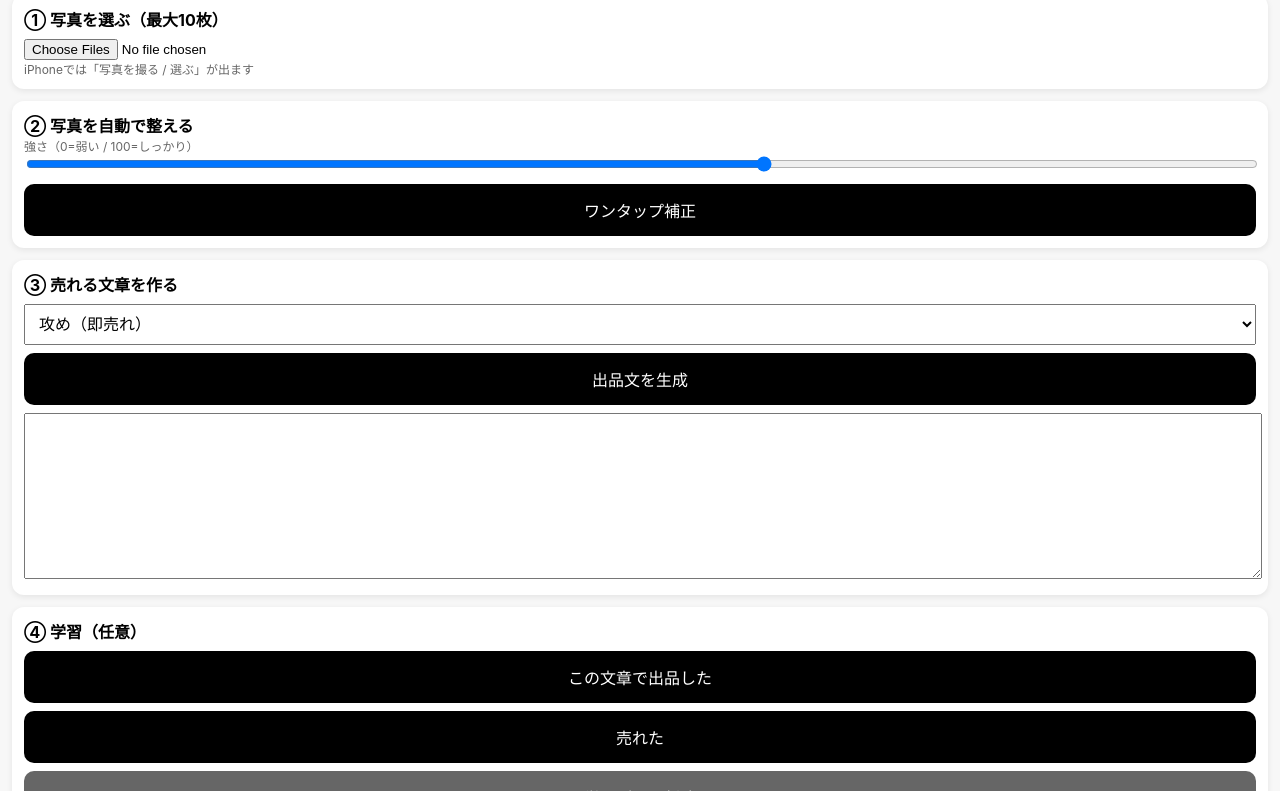
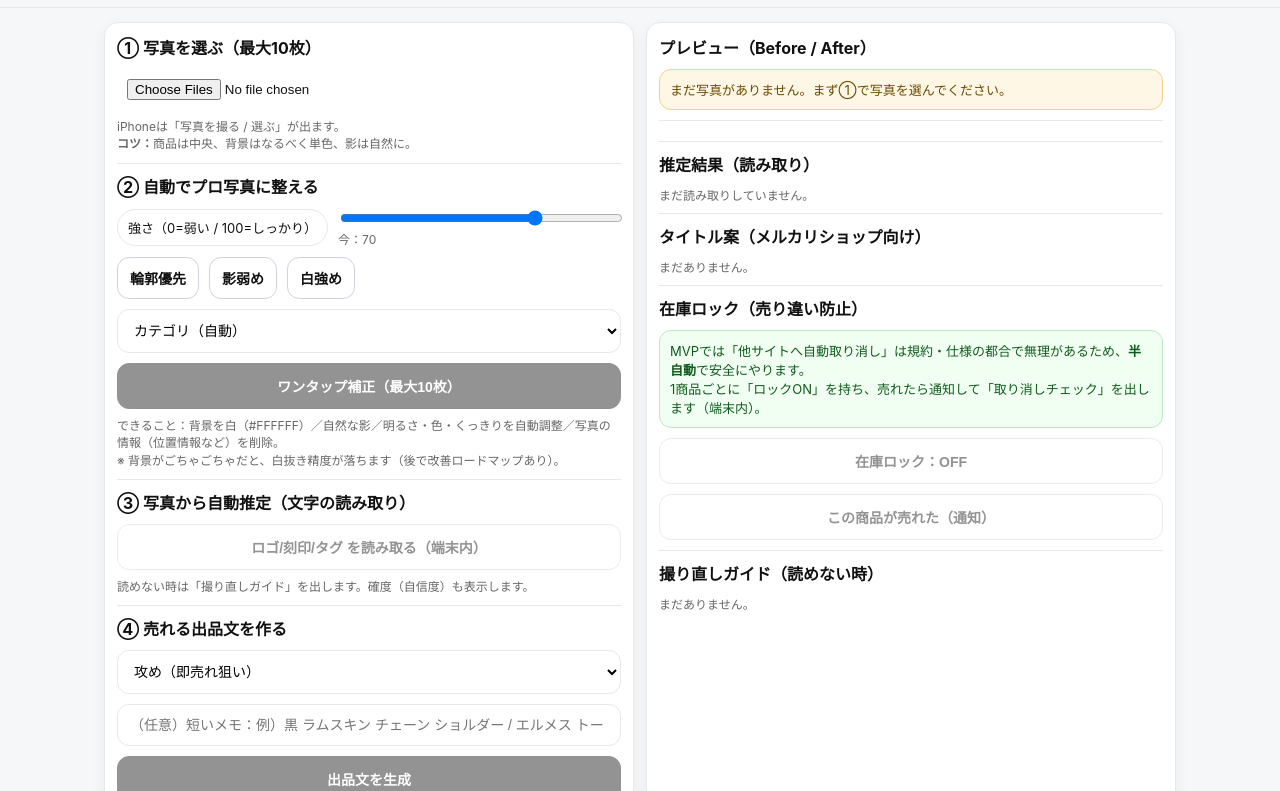
Before and after one commit to whitemuse-store/whitemuse, a plain HTML site: page index.html in a window 1280 px wide. Shown: the part 64-855 px from the top of the page. Drawn offline with nearby package versions, Linux system fonts and the light colour scheme.

Commit message:
Refactor index.html for PWA and layout improvements
Updated HTML structure and styles for improved layout and functionality, including PWA support and enhanced responsiveness.

```diff
--- a/index.html
+++ b/index.html
@@ -1,203 +1,294 @@
-<!DOCTYPE html>
+<!doctype html>
 <html lang="ja">
 <head>
   <meta charset="UTF-8" />
+  <meta name="viewport" content="width=device-width,initial-scale=1,viewport-fit=cover" />
   <title>WhiteMuse</title>
-  <meta name="viewport" content="width=device-width, initial-scale=1.0" />
-  <link rel="manifest" href="manifest.json">
-  <meta name="theme-color" content="#ffffff">
+
+  <!-- PWA -->
+  <meta name="theme-color" content="#ffffff" />
+  <meta name="apple-mobile-web-app-title" content="WhiteMuse">
+  <meta name="apple-mobile-web-app-capable" content="yes">
+  <meta name="apple-mobile-web-app-status-bar-style" content="default">
+  <link rel="manifest" href="./manifest.json">
+  <link rel="apple-touch-icon" href="./icon.svg">
+
   <style>
-    body {
-      font-family: -apple-system, BlinkMacSystemFont, sans-serif;
-      background:#f7f7f7;
-      margin:0;
+    :root{
+      --bg:#f6f7f9; --card:#fff; --ink:#111; --muted:#666;
+      --line:#e6e8ee; --btn:#111; --btn2:#fff; --accent:#111;
+      --radius:14px;
+    }
+    *{box-sizing:border-box}
+    body{
+      margin:0; background:var(--bg); color:var(--ink);
+      font-family:-apple-system,BlinkMacSystemFont,"Segoe UI",Roboto,Helvetica,Arial,"Noto Sans JP","Hiragino Sans",sans-serif;
+    }
+    header{
+      position:sticky; top:0; z-index:10;
+      background:rgba(246,247,249,.9); backdrop-filter: blur(10px);
+      border-bottom:1px solid var(--line);
+      padding:14px 14px 10px;
+    }
+    h1{margin:0; font-size:20px; letter-spacing:.2px}
+    .sub{margin-top:6px; color:var(--muted); font-size:12px}
+    main{padding:14px; max-width:1100px; margin:0 auto}
+    .grid{display:grid; gap:12px}
+    @media(min-width:980px){ .grid{grid-template-columns: 1fr 1fr;} }
+
+    .card{
+      background:var(--card);
+      border:1px solid var(--line);
+      border-radius:var(--radius);
       padding:12px;
+      box-shadow:0 4px 14px rgba(0,0,0,.05);
     }
-    h1 { font-size:20px; margin-bottom:10px; }
-    .card {
-      background:#fff;
-      border-radius:12px;
-      padding:12px;
-      margin-bottom:12px;
-      box-shadow:0 2px 6px rgba(0,0,0,0.08);
-    }
-    button {
-      width:100%;
-      padding:14px;
-      font-size:16px;
-      border-radius:10px;
-      border:none;
-      background:#000;
-      color:#fff;
-      margin-top:8px;
-    }
-    input[type="file"] {
-      width:100%;
-      margin-top:8px;
-    }
-    input[type="range"] {
+    .card h2{margin:0 0 10px; font-size:16px}
+    .row{display:flex; gap:10px; flex-wrap:wrap; align-items:center}
+    .btn{
+      appearance:none; border:1px solid #111; background:#111; color:#fff;
+      padding:12px 14px; border-radius:12px; font-size:14px; font-weight:700;
       width:100%;
     }
-    textarea {
-      width:100%;
-      height:160px;
-      margin-top:8px;
-      font-size:14px;
+    .btn.secondary{background:#fff; color:#111; border-color:#cfd3dd}
+    .btn.small{padding:10px 12px; width:auto}
+    .btn:disabled{opacity:.45}
+    .pill{
+      display:inline-flex; align-items:center; gap:8px;
+      padding:8px 10px; border-radius:999px; border:1px solid var(--line);
+      background:#fff; color:#111; font-size:13px;
     }
-    select {
-      width:100%;
-      padding:10px;
-      font-size:16px;
-      margin-top:8px;
+    .help{color:var(--muted); font-size:12px; line-height:1.45}
+    input[type="range"]{width:100%}
+    select, input[type="text"]{
+      width:100%; padding:12px 12px; border-radius:12px;
+      border:1px solid var(--line); font-size:14px; background:#fff;
     }
-    img {
-      max-width:100%;
-      border-radius:8px;
-      margin-top:8px;
+    textarea{
+      width:100%; min-height:200px; resize:vertical;
+      padding:12px; border-radius:12px; border:1px solid var(--line);
+      font-size:14px; line-height:1.6; background:#fff;
     }
-    .row {
-      display:flex;
-      gap:8px;
+
+    .thumbs{
+      display:grid; grid-template-columns: repeat(2, 1fr); gap:10px;
     }
-    .row img {
-      width:48%;
+    @media(min-width:700px){ .thumbs{grid-template-columns: repeat(3, 1fr);} }
+    .shot{
+      border:1px solid var(--line);
+      border-radius:12px; background:#fff; padding:10px;
     }
-    .small {
-      font-size:12px;
-      color:#666;
+    .shot .cap{font-size:12px; color:var(--muted); margin-top:6px}
+    .canvasWrap{
+      width:100%; aspect-ratio: 1 / 1;
+      border-radius:10px; overflow:hidden; background:#fff;
+      border:1px solid var(--line);
+      display:flex; align-items:center; justify-content:center;
     }
+    canvas{max-width:100%; max-height:100%}
+    .split{
+      display:grid; gap:10px;
+      grid-template-columns: 1fr;
+    }
+    @media(min-width:980px){ .split{grid-template-columns: 1fr 1fr;} }
+
+    .kv{display:grid; grid-template-columns: 120px 1fr; gap:8px; font-size:13px}
+    .kv div:nth-child(odd){color:var(--muted)}
+    .warn{
+      border:1px solid #f1d18b;
+      background:#fff7e6;
+      padding:10px; border-radius:12px; color:#6b4a00; font-size:13px;
+    }
+    .ok{
+      border:1px solid #bfe6c6;
+      background:#f0fff2;
+      padding:10px; border-radius:12px; color:#105b1d; font-size:13px;
+    }
+    .hr{height:1px; background:var(--line); margin:10px 0}
+    .tiny{font-size:12px; color:var(--muted)}
+    .mono{font-family: ui-monospace, SFMono-Regular, Menlo, Monaco, Consolas, "Liberation Mono", "Courier New", monospace;}
+    .hidden{display:none !important;}
   </style>
 </head>
+
 <body>
+<header>
+  <h1>WhiteMuse</h1>
+  <div class="sub">撮る → 自動で整える → 読み取る → 売れる文章まで（端末内中心 / プライバシー重視）</div>
+</header>
 
-<h1>WhiteMuse</h1>
+<main class="grid">
 
-<div class="card">
-  <b>① 写真を選ぶ（最大10枚）</b>
-  <input type="file" id="files" accept="image/*" multiple>
-  <div class="small">iPhoneでは「写真を撮る / 選ぶ」が出ます</div>
-</div>
+  <section class="card">
+    <h2>① 写真を選ぶ（最大10枚）</h2>
 
-<div class="card">
-  <b>② 写真を自動で整える</b>
-  <div class="small">強さ（0=弱い / 100=しっかり）</div>
-  <input type="range" id="power" min="0" max="100" value="60">
-  <button onclick="processImages()">ワンタップ補正</button>
-  <div id="preview"></div>
-</div>
+    <div class="row">
+      <input id="fileInput" type="file" accept="image/*" multiple style="width:100%; padding:10px;">
+    </div>
 
-<div class="card">
-  <b>③ 売れる文章を作る</b>
-  <select id="mode">
-    <option value="aggressive">攻め（即売れ）</option>
-    <option value="elegant">上品（価格維持）</option>
-    <option value="auto">おまかせ</option>
-  </select>
-  <button onclick="generateText()">出品文を生成</button>
-  <textarea id="text"></textarea>
-</div>
+    <div class="help" style="margin-top:8px">
+      iPhoneは「写真を撮る / 選ぶ」が出ます。<br>
+      <b>コツ：</b>商品は中央、背景はなるべく単色、影は自然に。
+    </div>
 
-<div class="card">
-  <b>④ 学習（任意）</b>
-  <button onclick="markUsed()">この文章で出品した</button>
-  <button onclick="markSold()">売れた</button>
-  <button onclick="clearLearning()" style="background:#666;">学習データ削除</button>
-  <div class="small">※端末内にのみ保存されます</div>
-</div>
+    <div class="hr"></div>
+
+    <h2>② 自動でプロ写真に整える</h2>
+
+    <div class="row">
+      <span class="pill">強さ（0=弱い / 100=しっかり）</span>
+      <div style="flex:1; min-width:240px">
+        <input id="strength" type="range" min="0" max="100" value="70">
+        <div class="tiny">今：<span id="strengthVal">70</span></div>
+      </div>
+    </div>
+
+    <div class="row" style="margin-top:10px">
+      <button class="btn small secondary" id="presetEdge">輪郭優先</button>
+      <button class="btn small secondary" id="presetSoftShadow">影弱め</button>
+      <button class="btn small secondary" id="presetWhiteStrong">白強め</button>
+    </div>
+
+    <div class="row" style="margin-top:10px">
+      <select id="category">
+        <option value="auto">カテゴリ（自動）</option>
+        <option value="bag">バッグ</option>
+        <option value="wallet">財布</option>
+        <option value="watch">時計</option>
+        <option value="accessory">アクセサリー</option>
+      </select>
+    </div>
+
+    <div class="row" style="margin-top:10px">
+      <button class="btn" id="runFix" disabled>ワンタップ補正（最大10枚）</button>
+    </div>
+
+    <div class="help" style="margin-top:8px">
+      できること：背景を白（#FFFFFF）／自然な影／明るさ・色・くっきりを自動調整／写真の情報（位置情報など）を削除。<br>
+      ※ 背景がごちゃごちゃだと、白抜き精度が落ちます（後で改善ロードマップあり）。
+    </div>
+
+    <div class="hr"></div>
+
+    <h2>③ 写真から自動推定（文字の読み取り）</h2>
+    <div class="row">
+      <button class="btn secondary" id="runOcr" disabled>ロゴ/刻印/タグ を読み取る（端末内）</button>
+    </div>
+
+    <div class="help" style="margin-top:8px">
+      読めない時は「撮り直しガイド」を出します。確度（自信度）も表示します。
+    </div>
+
+    <div class="hr"></div>
+
+    <h2>④ 売れる出品文を作る</h2>
+
+    <div class="row">
+      <select id="mode">
+        <option value="aggressive">攻め（即売れ狙い）</option>
+        <option value="elegant">上品（富裕層・価格維持）</option>
+        <option value="auto">おまかせ（AI判断）</option>
+      </select>
+    </div>
+
+    <div class="row" style="margin-top:10px">
+      <input id="titleHint" type="text" placeholder="（任意）短いメモ：例）黒 ラムスキン チェーン ショルダー / エルメス トート">
+    </div>
+
+    <div class="row" style="margin-top:10px">
+      <button class="btn" id="genText" disabled>出品文を生成</button>
+    </div>
+
+    <div class="row" style="margin-top:10px">
+      <textarea id="outputText" placeholder="ここに出品文が出ます（毎回、言い回し・構成が変わります）"></textarea>
+    </div>
+
+    <div class="row" style="margin-top:10px">
+      <button class="btn secondary" id="copyText" disabled>コピー</button>
+    </div>
+
+    <div class="hr"></div>
+
+    <h2>⑤ 学習（任意）</h2>
+    <div class="row">
+      <button class="btn secondary" id="btnListed" disabled>この文章で出品した</button>
+      <button class="btn secondary" id="btnSold" disabled>売れた</button>
+      <button class="btn secondary" id="btnResetLearn">学習を消す（端末内）</button>
+    </div>
+    <div class="help" style="margin-top:8px">
+      大きな学習はしません。あなたの「勝ちパターン（文の癖）」だけを端末内に軽量保存します。
+    </div>
+
+    <div class="hr"></div>
+
+    <h2>⑥ 書き出し（Web用 / メルカリ用）</h2>
+    <div class="row">
+      <button class="btn secondary" id="exportWeb" disabled>Web用：JPEG高品質 + PNG（まとめて）</button>
+      <button class="btn secondary" id="exportMercari" disabled>メルカリ用：JPEG高品質 + PNG（まとめて）</button>
+    </div>
+    <div class="help" style="margin-top:8px">
+      自動ファイル名：<span class="mono">WhiteMuse_カテゴリ_日付_連番</span><br>
+      画像は「描き直し保存」なので、写真の中の余計な情報（位置情報など）は基本的に残りません。
+    </div>
+  </section>
+
+  <section class="card">
+    <h2>プレビュー（Before / After）</h2>
+
+    <div id="statusBox" class="warn">
+      まだ写真がありません。まず①で写真を選んでください。
+    </div>
+
+    <div class="hr"></div>
+
+    <div class="thumbs" id="thumbs"></div>
+
+    <div class="hr"></div>
+
+    <h2>推定結果（読み取り）</h2>
+    <div id="ocrBox" class="tiny">まだ読み取りしていません。</div>
+
+    <div class="hr"></div>
+
+    <h2>タイトル案（メルカリショップ向け）</h2>
+    <div id="titleBox" class="tiny">まだありません。</div>
+
+    <div class="hr"></div>
+
+    <h2>在庫ロック（売り違い防止）</h2>
+    <div class="ok">
+      MVPでは「他サイトへ自動取り消し」は規約・仕様の都合で無理があるため、<b>半自動</b>で安全にやります。<br>
+      1商品ごとに「ロックON」を持ち、売れたら通知して「取り消しチェック」を出します（端末内）。
+    </div>
+    <div class="row" style="margin-top:10px">
+      <button class="btn secondary" id="lockToggle" disabled>在庫ロック：OFF</button>
+      <button class="btn secondary" id="soldNow" disabled>この商品が売れた（通知）</button>
+    </div>
+
+    <div class="hr"></div>
+
+    <h2>撮り直しガイド（読めない時）</h2>
+    <div id="retakeGuide" class="tiny">
+      まだありません。
+    </div>
+  </section>
+
+</main>
+
+<!-- 端末内OCR（CDN読み込み。処理は端末内） -->
+<script src="https://cdn.jsdelivr.net/npm/tesseract.js@5/dist/tesseract.min.js"></script>
+<!-- まとめ保存（ZIP） -->
+<script src="https://cdn.jsdelivr.net/npm/jszip@3.10.1/dist/jszip.min.js"></script>
+
+<script type="module" src="./main.js"></script>
 
 <script>
-let processedImages = [];
-
-function processImages() {
-  const files = document.getElementById('files').files;
-  if (!files.length) {
-    alert("写真を選んでください");
-    return;
+  // Service Worker
+  if ('serviceWorker' in navigator) {
+    window.addEventListener('load', () => {
+      navigator.serviceWorker.register('./sw.js').catch(()=>{});
+    });
   }
-  processedImages = [];
-  const preview = document.getElementById('preview');
-  preview.innerHTML = "";
-
-  [...files].slice(0,10).forEach((file, i) => {
-    const img = new Image();
-    img.onload = () => {
-      const canvas = document.createElement('canvas');
-      canvas.width = img.width;
-      canvas.height = img.height;
-      const ctx = canvas.getContext('2d');
-
-      ctx.fillStyle = "#ffffff";
-      ctx.fillRect(0,0,canvas.width,canvas.height);
-
-      const power = document.getElementById('power').value / 100;
-      ctx.globalAlpha = 1;
-      ctx.filter = `contrast(${1+power}) brightness(${1+power/2})`;
-      ctx.drawImage(img,0,0);
-
-      const out = canvas.toDataURL("image/jpeg",0.95);
-      processedImages.push(out);
-
-      const div = document.createElement('div');
-      div.className = "row";
-      div.innerHTML = `
-        <img src="${URL.createObjectURL(file)}">
-        <img src="${out}">
-      `;
-      preview.appendChild(div);
-    };
-    img.src = URL.createObjectURL(file);
-  });
-}
-
-function generateText() {
-  const mode = document.getElementById('mode').value;
-  const learn = JSON.parse(localStorage.getItem("whitemuse_learn") || "{}");
-
-  let tone;
-  if (mode === "aggressive") tone = "すぐに使える魅力を強調";
-  if (mode === "elegant") tone = "落ち着きと品";
-  if (mode === "auto") tone = learn.bestTone || "バランス";
-
-  const text =
-`手に取った瞬間、気分が一段上がる存在感。
-
-写真の通り、全体の印象はとても整っており、実用に問題のあるダメージは見受けられません。
-細かな使用感はありますが、日常使いでも気になりにくい範囲です。
-
-通勤・お出かけ・特別な日にも合わせやすく、
-${tone}を意識してご提案できます。
-
-正規品のみを扱っておりますので、安心してご検討ください。
-
-この機会にぜひ、ご自身の定番として迎えていただければ嬉しいです。`;
-
-  document.getElementById('text').value = text;
-}
-
-function markUsed() {
-  const learn = JSON.parse(localStorage.getItem("whitemuse_learn") || "{}");
-  learn.used = (learn.used || 0) + 1;
-  localStorage.setItem("whitemuse_learn", JSON.stringify(learn));
-  alert("記録しました");
-}
-
-function markSold() {
-  const learn = JSON.parse(localStorage.getItem("whitemuse_learn") || "{}");
-  learn.sold = (learn.sold || 0) + 1;
-  learn.bestTone = document.getElementById('mode').value;
-  localStorage.setItem("whitemuse_learn", JSON.stringify(learn));
-  alert("売れたデータを学習しました");
-}
-
-function clearLearning() {
-  localStorage.removeItem("whitemuse_learn");
-  alert("学習データを削除しました");
-}
-
-if ('serviceWorker' in navigator) {
-  navigator.serviceWorker.register('sw.js');
-}
 </script>
-
 </body>
 </html>
```
